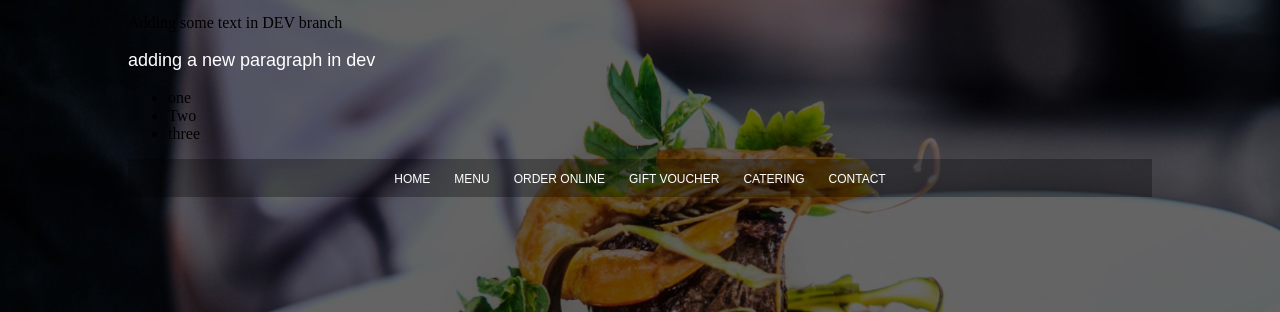
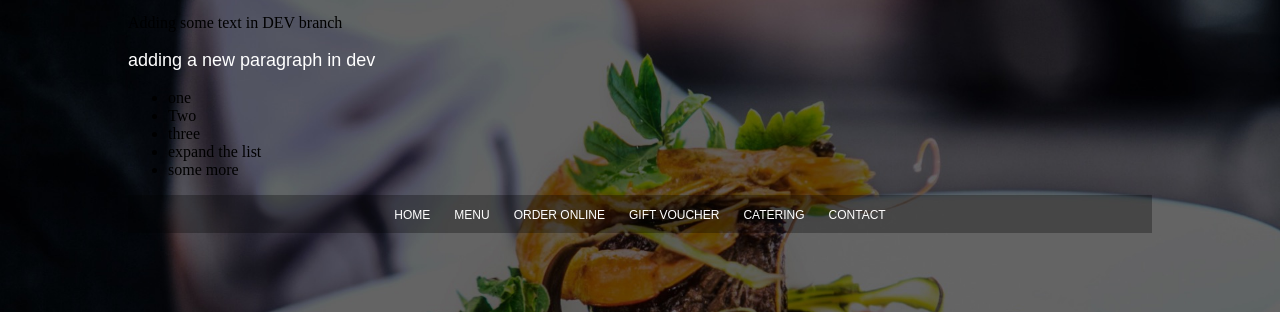
Before and after one commit to peshal-jha-work/practice-repo-2, a plain HTML site: page index.html in a window 1280 px wide. Shown: the part 112-424 px from the top of the page. Drawn offline with Linux system fonts and the light colour scheme.

Commit message:
expand the list

```diff
--- a/index.html
+++ b/index.html
@@ -24,6 +24,8 @@
         <li>one</li>
         <li>Two</li>
         <li>three</li>
+        <li>expand the list</li>
+        <li>some more</li>
       </ul>
       <nav>
         <a href="#">HOME</a>
```
